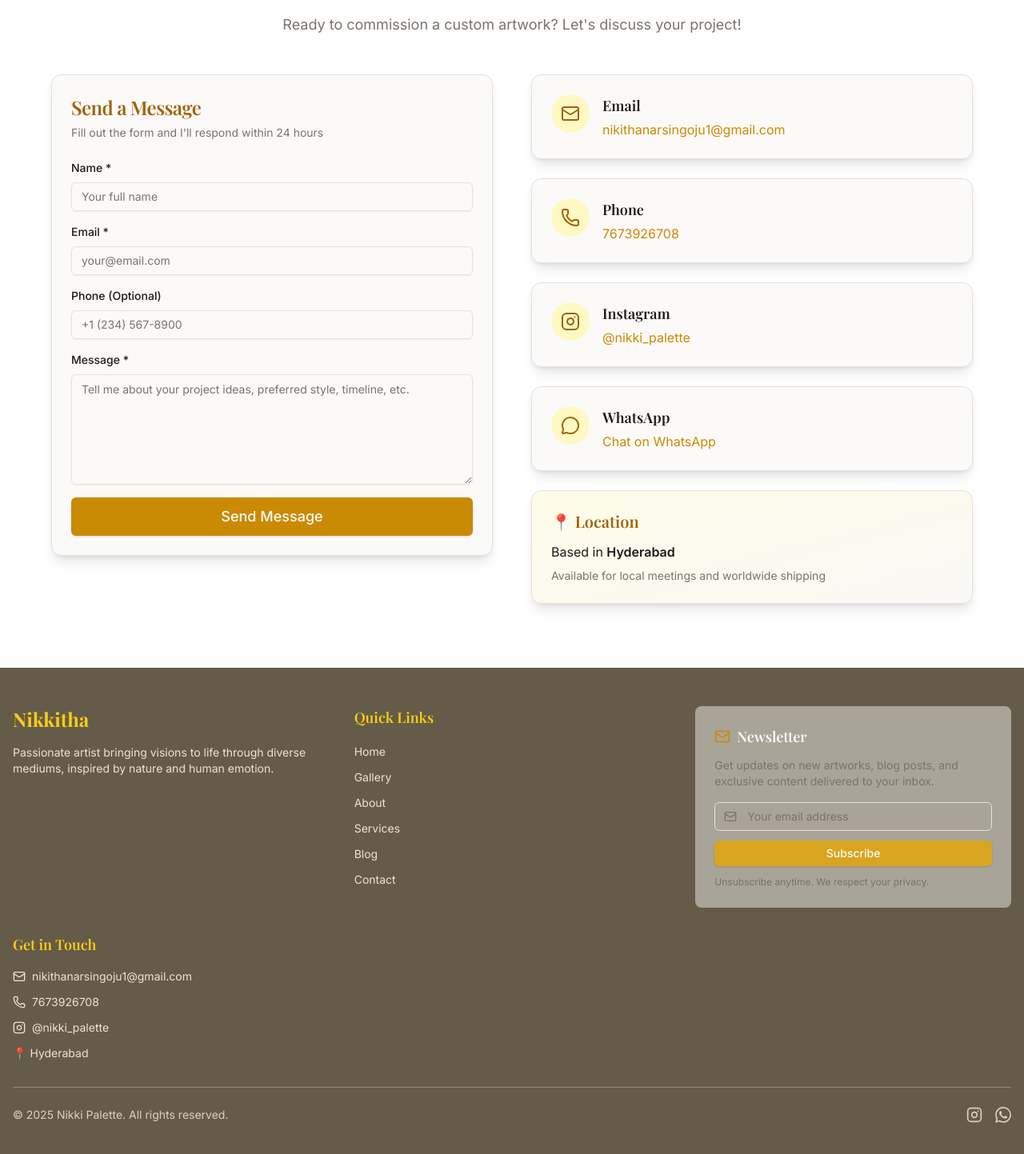
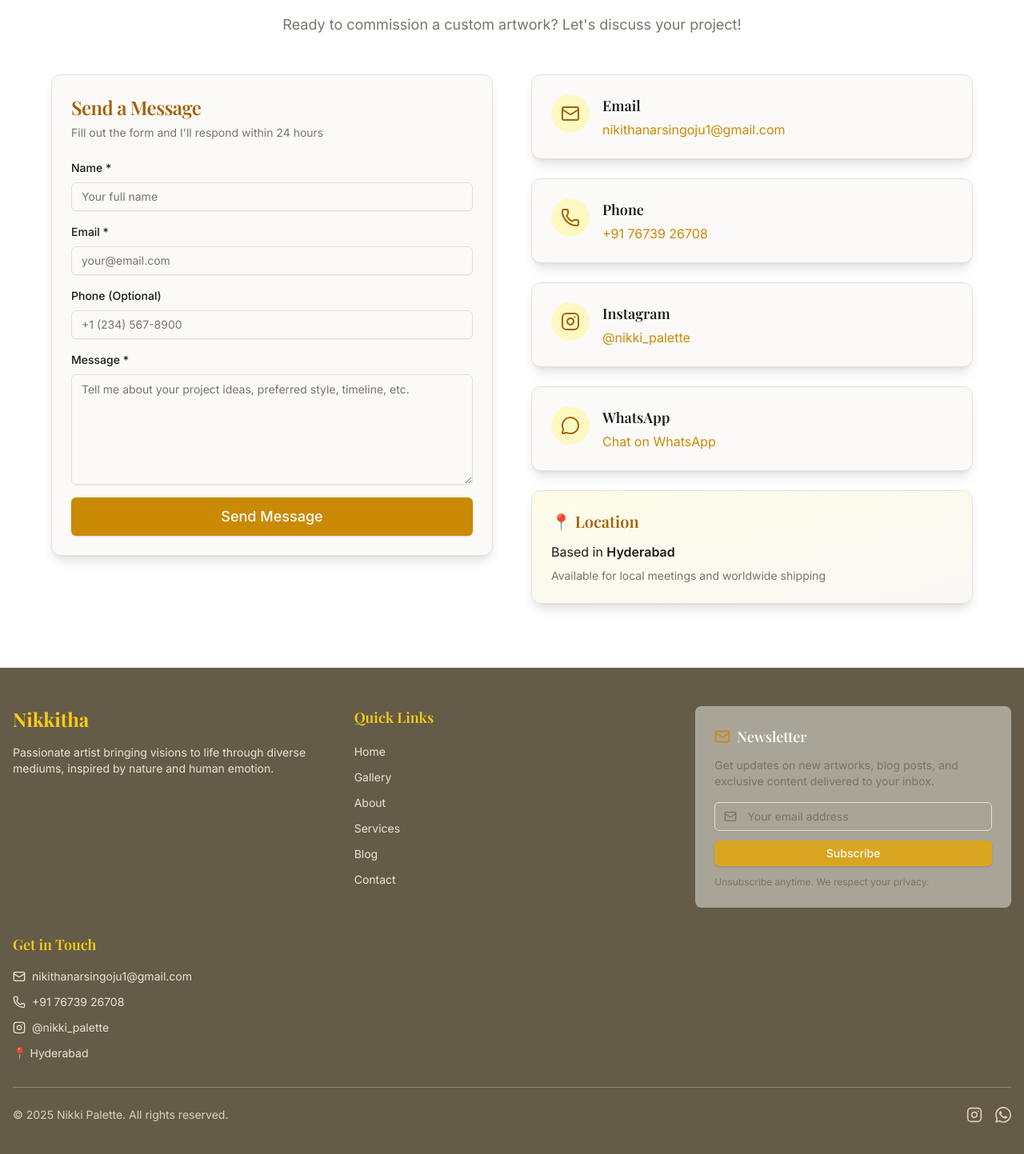
Before and after one commit to githubabhinav14/nikki_palette-website, a Next.js app: page / in a window 1280 px wide. Shown: the part 10000-11443 px from the top of the page at 80% size. Built offline with nearby package versions, Linux system fonts and the light colour scheme; a web font is replaced by a local one.

Commit message:
fixed whatsapp number

```diff
--- a/app/layout.js
+++ b/app/layout.js
@@ -113,9 +113,9 @@ function Footer() {
                 <Mail size={16} />
                 nikithanarsingoju1@gmail.com
               </a>
-              <a href="tel:+1234567890" className="flex items-center gap-2 text-cream-300 hover:text-gold-400 transition-colors text-sm">
+              <a href="tel:+917673926708" className="flex items-center gap-2 text-cream-300 hover:text-gold-400 transition-colors text-sm">
                 <Phone size={16} />
-                7673926708
+                +91 76739 26708
               </a>
               <a href="https://instagram.com/nikki_palette" target="_blank" rel="noopener noreferrer" className="flex items-center gap-2 text-cream-300 hover:text-gold-400 transition-colors text-sm">
                 <Instagram size={16} />
@@ -135,7 +135,7 @@ function Footer() {
               <a href="https://instagram.com/nikki_palette" target="_blank" rel="noopener noreferrer" className="text-cream-400 hover:text-gold-400 transition-colors">
                 <Instagram size={20} />
               </a>
-              <a href="https://wa.me/1234567890" target="_blank" rel="noopener noreferrer" className="text-cream-400 hover:text-gold-400 transition-colors">
+              <a href="https://wa.me/917673926708" target="_blank" rel="noopener noreferrer" className="text-cream-400 hover:text-gold-400 transition-colors">
                 <svg className="w-5 h-5" fill="currentColor" viewBox="0 0 24 24">
                   <path d="M17.472 14.382c-.297-.149-1.758-.867-2.03-.967-.273-.099-.471-.148-.67.15-.197.297-.767.966-.94 1.164-.173.199-.347.223-.644.075-.297-.15-1.255-.463-2.39-1.475-.883-.788-1.48-1.761-1.653-2.059-.173-.297-.018-.458.13-.606.134-.133.298-.347.446-.52.149-.174.198-.298.298-.497.099-.198.05-.371-.025-.52-.075-.149-.669-1.612-.916-2.207-.242-.579-.487-.5-.669-.51-.173-.008-.371-.01-.57-.01-.198 0-.52.074-.792.372-.272.297-1.04 1.016-1.04 2.479 0 1.462 1.065 2.875 1.213 3.074.149.198 2.096 3.2 5.077 4.487.709.306 1.262.489 1.694.625.712.227 1.36.195 1.871.118.571-.085 1.758-.719 2.006-1.413.248-.694.248-1.289.173-1.413-.074-.124-.272-.198-.57-.347m-5.421 7.403h-.004a9.87 9.87 0 01-5.031-1.378l-.361-.214-3.741.982.998-3.648-.235-.374a9.86 9.86 0 01-1.51-5.26c.001-5.45 4.436-9.884 9.888-9.884 2.64 0 5.122 1.03 6.988 2.898a9.825 9.825 0 012.893 6.994c-.003 5.45-4.437 9.884-9.885 9.884m8.413-18.297A11.815 11.815 0 0012.05 0C5.495 0 .16 5.335.157 11.892c0 2.096.547 4.142 1.588 5.945L.057 24l6.305-1.654a11.882 11.882 0 005.683 1.448h.005c6.554 0 11.89-5.335 11.893-11.893a11.821 11.821 0 00-3.48-8.413Z"/>
                 </svg>
--- a/app/page.js
+++ b/app/page.js
@@ -1242,8 +1242,8 @@ function ContactSection() {
                   </div>
                   <div>
                     <h3 className="font-semibold text-lg mb-1">Phone</h3>
-                    <a href="tel:+1234567890" className="text-gold-600 hover:text-gold-700">
-                      7673926708
+                    <a href="tel:+917673926708" className="text-gold-600 hover:text-gold-700">
+                      +91 76739 26708
                     </a>
                   </div>
                 </div>
@@ -1280,7 +1280,7 @@ function ContactSection() {
                   <div>
                     <h3 className="font-semibold text-lg mb-1">WhatsApp</h3>
                     <a
-                      href="https://wa.me/1234567890"
+                      href="https://wa.me/917673926708"
                       target="_blank"
                       rel="noopener noreferrer"
                       className="text-gold-600 hover:text-gold-700"
--- a/components/social-share.jsx
+++ b/components/social-share.jsx
@@ -40,7 +40,7 @@ export function ShareButtons({
   };
 
   const shareOnWhatsApp = () => {
-    const shareUrl = `https://wa.me/?text=${encodeURIComponent(description + ' ' + url)}`;
+    const shareUrl = `https://wa.me/917673926708?text=${encodeURIComponent(description + ' ' + url)}`;
     window.open(shareUrl, '_blank');
   };
 
```
Also changed, not shown: 1 other file (tests, documents, lock files or other folders).
